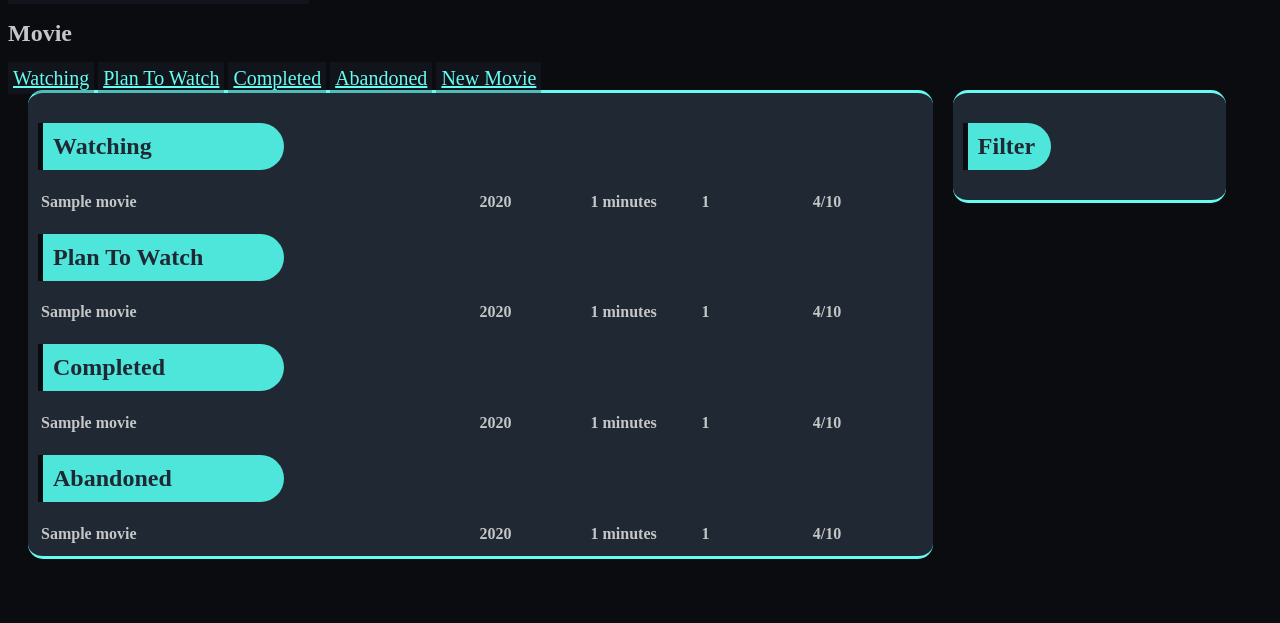
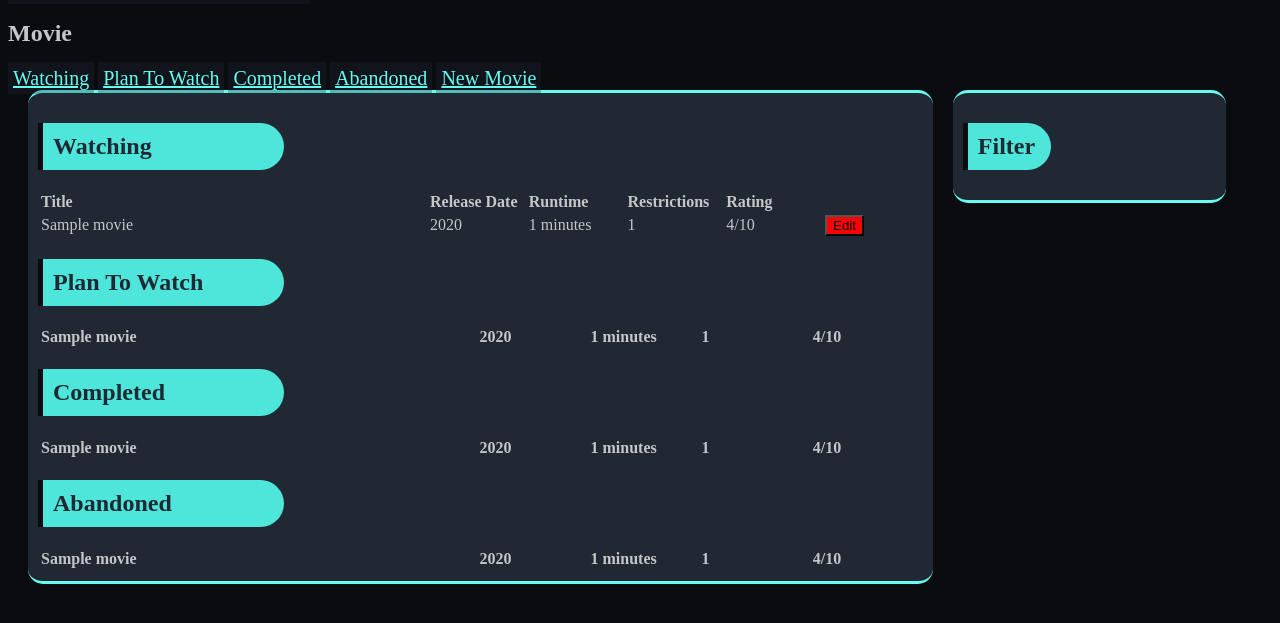
Before and after one commit to KHajzner/watchwebsite, a Flask app: template templates/movies.html in a window 1280 px wide. Shown: the part 31-654 px from the top of the page. Run offline with Flask 2, Linux system fonts and the light colour scheme; the template is opened without the code that fills it: values that come from a table or form of the project are taken from there, others are empty; tables that the repository leaves empty hold one stand-in row (values such as "Sample post"); lists and menus that the app fills with data are empty.

Commit message:
Added initial version of editing movie data. Added form for removing genres.

```diff
--- a/movies/forms.py
+++ b/movies/forms.py
@@ -11,3 +11,7 @@ class NewMovieForm(FlaskForm):
     ageRestriction = SelectField(u'Restrictions', choices=['G', 'PG-13', 'R', 'NC-17'])
     rating = IntegerField()
     submit = SubmitField()
+
+class EditMovie(FlaskForm):
+    title = StringField(validators=[DataRequired()])
+    submit = SubmitField()
--- a/movies/views.py
+++ b/movies/views.py
@@ -2,7 +2,7 @@ from flask import Blueprint, render_template, flash, redirect, url_for
 
 from app import db
 from models import Movie
-from movies.forms import NewMovieForm
+from movies.forms import NewMovieForm, EditMovie
 
 movies_blueprint = Blueprint("movies", __name__, template_folder="templates")
 
@@ -13,8 +13,8 @@ def movies():
     toWatch = Movie.query.filter_by(watchStatus="Plan to watch").all()
     completed = Movie.query.filter_by(watchStatus="Completed").all()
     abandoned = Movie.query.filter_by(watchStatus="Abandoned").all()
-
-    return render_template('movies.html', watching=watching, toWatch=toWatch, completed=completed, abandoned=abandoned)
+    form = EditMovie()
+    return render_template('movies.html', form=form, watching=watching, toWatch=toWatch, completed=completed, abandoned=abandoned)
 
 
 @movies_blueprint.route('/new_movie', methods=['GET', 'POST'])
--- a/static/main.css
+++ b/static/main.css
@@ -83,3 +83,11 @@ table{
     width: 100%;
     text-align: left;
 }
+.openButton{
+    background-color: red;
+}
+.popup{
+    display: none;
+    position: fixed;
+    top: 0;
+}
--- /dev/null
+++ b/static/script.js
@@ -0,0 +1,6 @@
+function openForm() {
+    document.getElementById("editForm").style.display = "block";
+}
+function closeForm() {
+    document.getElementById("editForm").style.display = "none";
+}
--- a/templates/movies.html
+++ b/templates/movies.html
@@ -14,15 +14,46 @@
         <div class="mainRow">
             <div class="column left">
                 <h2 id="watching">Watching</h2>
-                {% for movie in watching %}
                 <table style="width:100%">
                     <tr>
-                        <th style="width:40%" class="miniColumn title">{{ movie.title }}</th>
-                        <th style="width:10%" class="miniColumn releaseYear">{{ movie.startYear }}</th>
-                        <th style="width:10%" class="miniColumn runtime">{{ movie.runtime }} minutes</th>
-                        <th style="width:10%" class="miniColumn ageRestriction">{{ movie.ageRestriction }}</th>
-                        <th style="width:10%" class="miniColumn rating">{{ movie.rating }}/10</th>
+                        <th style="width:40%">Title</th>
+                        <th style="width:10%">Release Date</th>
+                        <th style="width:10%">Runtime</th>
+                        <th style="width:10%">Restrictions</th>
+                        <th style="width:10%">Rating</th>
                     </tr>
+
+                    {% for movie in watching %}
+                        <tr>
+                            <td style="width:40%" class="miniColumn title">{{ movie.title }}</td>
+                            <td style="width:10%" class="miniColumn releaseYear">{{ movie.startYear }}</td>
+                            <td style="width:10%" class="miniColumn runtime">{{ movie.runtime }} minutes</td>
+                            <td style="width:10%" class="miniColumn ageRestriction">{{ movie.ageRestriction }}</td>
+                            <td style="width:10%" class="miniColumn rating">{{ movie.rating }}/10</td>
+                            <td style="width:10%">
+                                <button class="openButton" onClick="openForm()">Edit</button>
+                            </td>
+                            <div class="popup" id="editForm">
+                                <form method="POST">
+                                    <h3>Edit Movie</h3>
+                                    <div class="field">
+                                        {{ form.hidden_tag() }}
+                                        <div class="control">
+                                            {{ form.title(class="input", placeholder="Title") }}
+                                        </div>
+                                        <div class="error">
+                                            {% for error in form.title.errors %}
+                                                {{ error }}
+                                            {% endfor %}
+                                        </div>
+                                    </div>
+                                <div>
+                                    <button onclick="closeForm()">{{ form.submit(class="button is-info is-centered") }}
+                                    </button></div>
+                                </form>
+                            </div>
+                        </tr>
+
                         </table>
                     {% endfor %}
                 <h2 id="towatch">Plan To Watch</h2>
```
Also changed, not shown: templates/genres.html (+17 -0 lines). Lines whose indentation alone changed are shown as unchanged.
